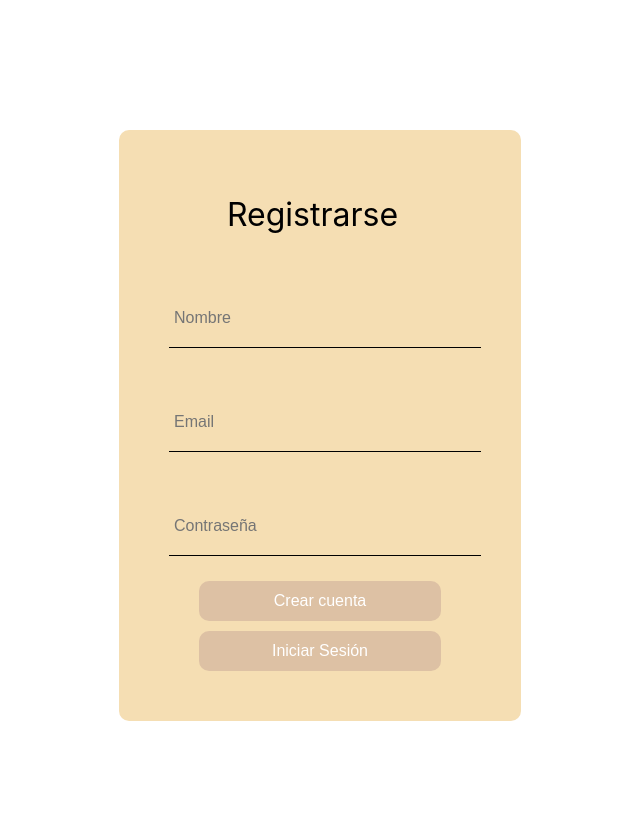
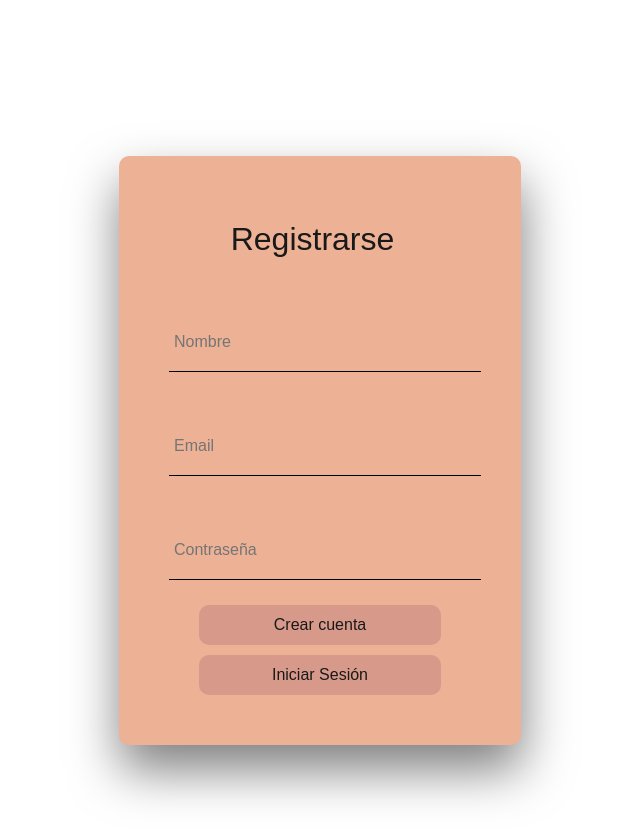
Before and after one commit to ContiLuna/Proyecto_final_fe, a React (Create React App) app: page / in a window 1280 px wide. Shown: the top 840 px of the page, without its empty margins (320-960 px from the left). Built offline with nearby package versions, Linux system fonts and the light colour scheme.

Commit message:
funcionalidad cuenta creada listo

```diff
--- a/src/App.js
+++ b/src/App.js
@@ -1,4 +1,4 @@
-import Registro from './components/FormRegister';
+import Registro from './components/formRegister';
 
 function App() {
   return (
--- a/src/components/formRegister.jsx
+++ b/src/components/formRegister.jsx
@@ -2,13 +2,14 @@ import React, { useRef, useState } from "react";
 import { useForm } from 'react-hook-form'
 import { axiosInstance } from "../config/InstanciAxios.js";
 import { } from "../styles/FormRegister.css";
+import { } from "./registro"
 
 const RegistroForm = () => {
   const { register, handleSubmit, formState: {errors} } = useForm();
 
   const enviarFormulario = async (data) => {
    try {
-    const registro = await axiosInstance.post('/users/registro', data);
+    const registro = await axiosInstance.post('/register', data);
     console.log(registro.data);
    } catch (error) {
     console.log(error.response.data)
@@ -22,18 +23,20 @@ const RegistroForm = () => {
         <h1 className="registrarse">Registrarse</h1>
           <div>
           <input className="input"
-          {...register('name', {required: "el campo es requerido"})}
+          {...register('nombre', {required: "el campo es requerido"})}
           type="text"
-            name="name"
+            name="nombre"
+            id="nombre"
             placeholder ="Nombre"
           />
           {errors?.nombre?.message}
         </div>
         <div>
           <input className="input"
-          {...register('username')}
+          {...register('email')}
             type="email"
-            name="username"
+            name="email"
+            id="u"
             placeholder="Email"
             />
         </div>
--- a/src/config/InstanciAxios.js
+++ b/src/config/InstanciAxios.js
@@ -1,4 +1,4 @@
 import axios from 'axios';
 
-axios.defaults.baseURL = 'http://localhost:8080/api/v1';
+axios.defaults.baseURL = 'http://localhost:8080';
 export const axiosInstance = axios.create();
--- a/src/styles/FormRegister.css
+++ b/src/styles/FormRegister.css
@@ -2,9 +2,10 @@
     margin: 0;
     padding: 0;
     box-sizing: border-box;
+    font-family: 'Poppins', sans-serif;
 }
 .form{
-    height: 850px;
+    height: 900px;
     display: flex;
     justify-content: center;
     align-items: center;
@@ -18,9 +19,9 @@ h1{
 }
 
 .in-form{
-    background: wheat;
+    background: #EDB195;
     padding: 10px 0 40px 0;
-    box-shadow: 0 0 6px 0 rgba(255, 255, 255, 0.8);
+    box-shadow: 1px 25px 50px 0 rgba(0, 0, 0, 0.5);
     border-radius: 10px;
 }
 
@@ -51,7 +52,7 @@ input:focus{
 }
 
 .input{
-    color: black;
+    color: #191919;
     font-size: 16px;
     position: absolute;
     left: -20px;
@@ -64,7 +65,7 @@ input:focus{
     display: block;
     width: 60%;
     margin: 10px auto;
-    color: #fff;
+    color: #191919;
     height: 40px;
     font-size: 16px;
     cursor: pointer;
```
Also changed, not shown: src/api/axios.js (deleted), src/components/registro.js (added).
